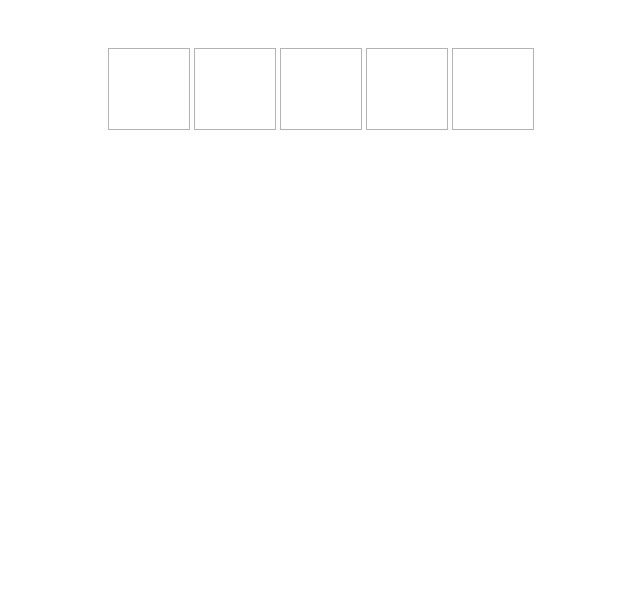
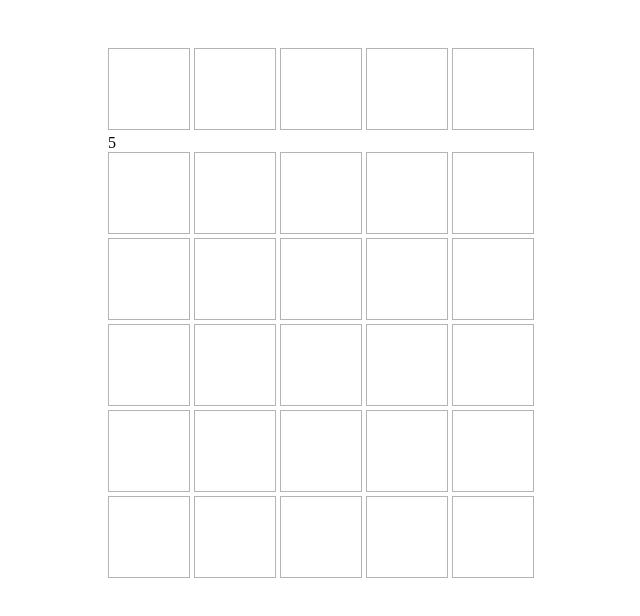
Before and after one commit to AsgarovAsgar/wordle-app, a Vue app: page / in a window 1280 px wide. Shown: the top 616 px of the page, without its empty margins (319-959 px from the left). Built offline with nearby package versions, Linux system fonts and the light colour scheme.

Commit message:
add test for count of GuessView components

```diff
--- a/src/components/WordleBoard.vue
+++ b/src/components/WordleBoard.vue
@@ -22,6 +22,12 @@ const isGameOver = computed(() =>
   || guessesSubmitted.value.includes(props.wordOfTheDay)
 )
 
+const countOfEmptyGuesses = computed(() => {
+  const guessRemaining = MAX_GUESSES_COUNT - guessesSubmitted.value.length
+
+  return isGameOver.value ? guessRemaining : guessRemaining - 1
+})
+
 </script>
 
 <template>
@@ -30,8 +36,14 @@ const isGameOver = computed(() =>
       <li v-for="(guess, index) in guessesSubmitted" :key="`${index}-${guess}`">
         <GuessView :guess="guess" />
       </li>
+      <li>
+        <GuessInput :disabled="isGameOver" @guess-submitted="guess => guessesSubmitted.push(guess)" />
+      </li>
+      {{ countOfEmptyGuesses }}
+      <li v-for="i in countOfEmptyGuesses" :key="`remaining-guess-${i}`">
+        <GuessView guess="" />
+      </li>
     </ul>
-    <GuessInput :disabled="isGameOver" @guess-submitted="guess => guessesSubmitted.push(guess)" />
     <p
       v-if="isGameOver "
       class="end-of-game-message"
```
Also changed, not shown: 1 other file (tests, documents, lock files or other folders).
